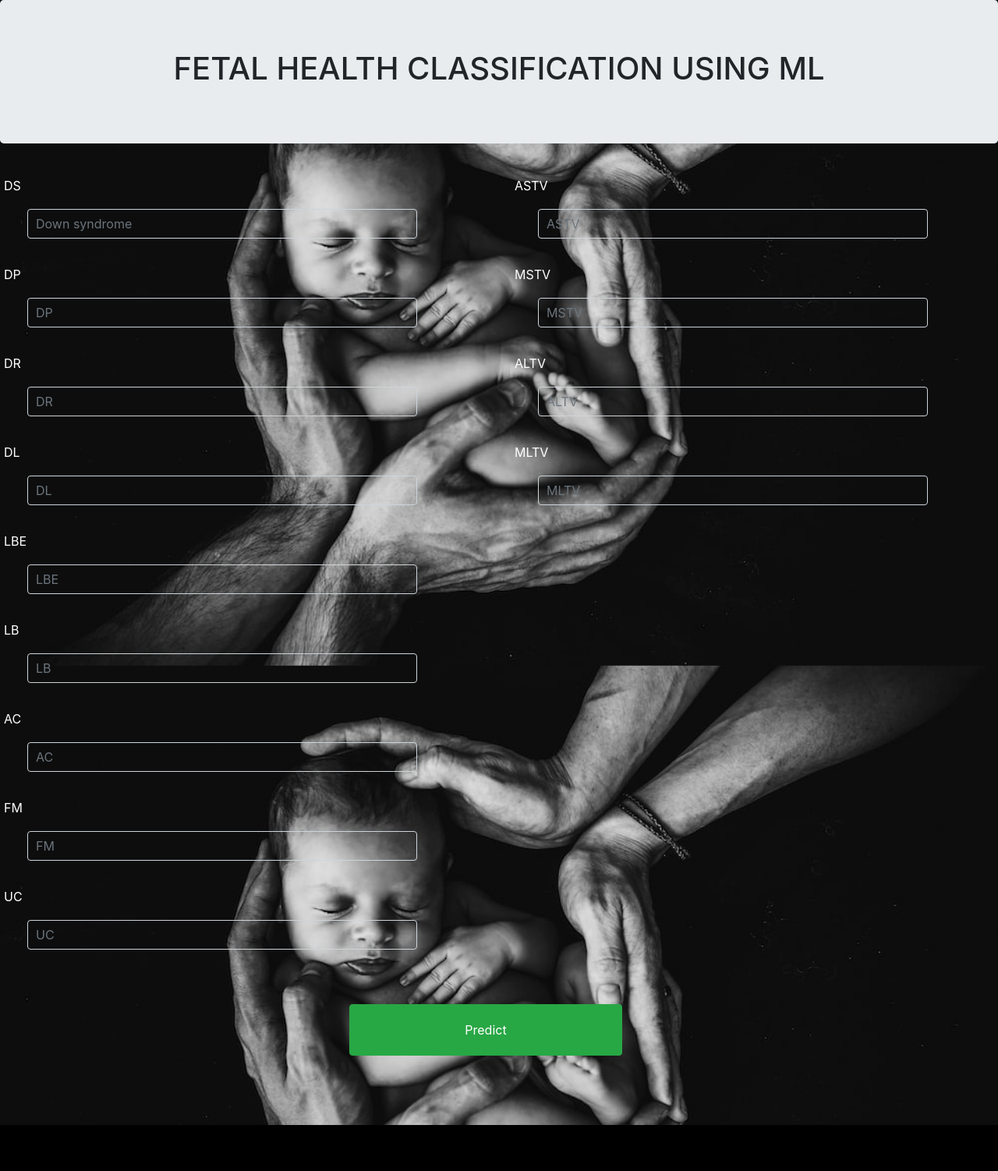
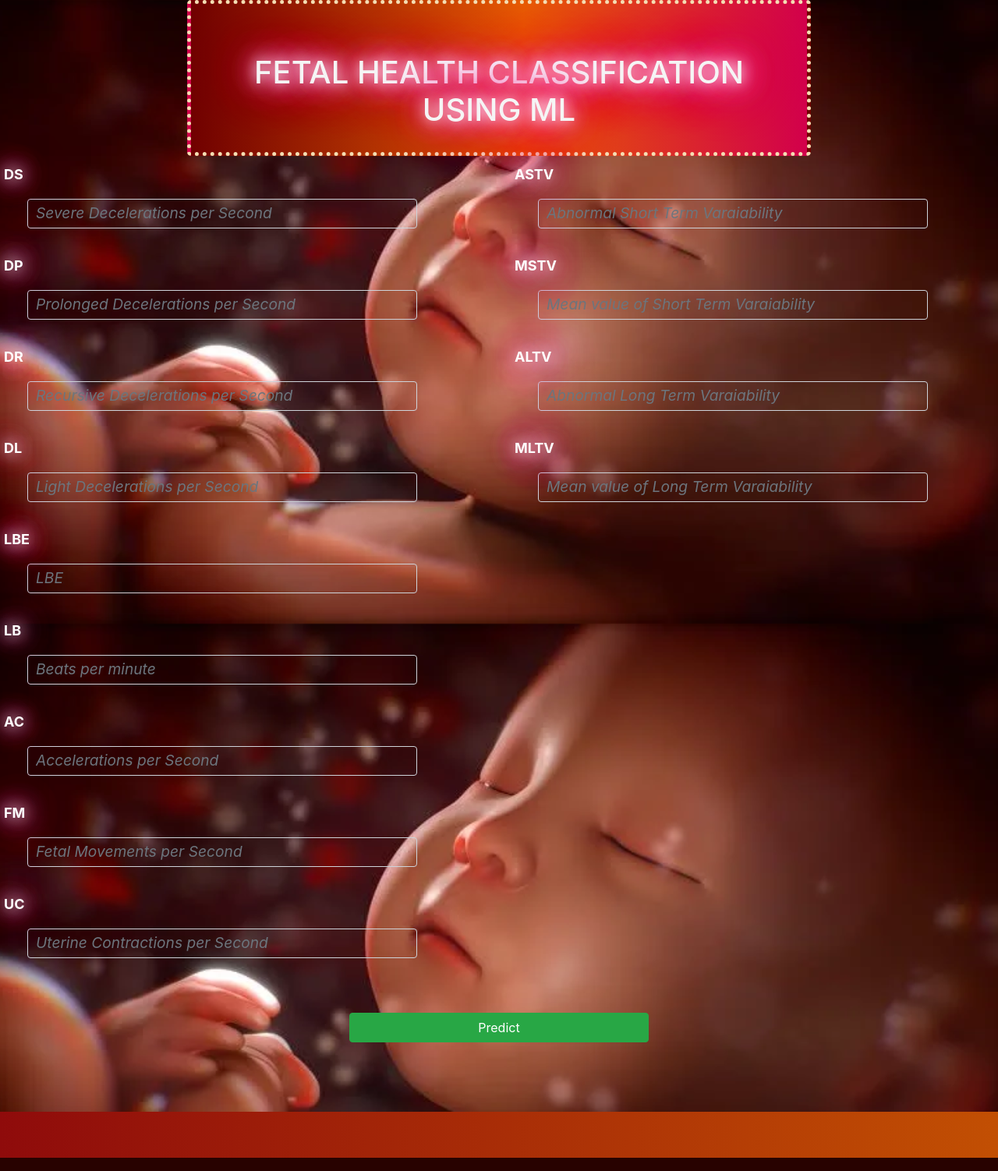
Before and after one commit to Syed-Sohail-26/Fetal-Analysis-System, a Django app: page / in a window 1280 px wide. Shown: the whole page at 78% size. Run offline with Django 3.2, Linux system fonts and the light colour scheme; parts of the project's set-up code (start-up, migrations or seed data) failed here and were passed over; some libraries are stand-ins or nearby versions.

Commit message:
style changed

```diff
--- a/CODE/deploy/app/views.py
+++ b/CODE/deploy/app/views.py
@@ -3,7 +3,7 @@ from django.shortcuts import render, redirect
 import numpy as np
 import joblib
 
-model = joblib.load('C:/Users/SPIRO15/Desktop/featal/deploy/app/MODEL.pkl')
+model = joblib.load('C:/Users/syed/Downloads/CODE/CODE/deploy/app/MODEL.pkl')
 
 # Create your views here.
 def home(request):
--- a/CODE/deploy/templates/index.html
+++ b/CODE/deploy/templates/index.html
@@ -3,39 +3,69 @@
 <!--From https://codepen.io/frytyler/pen/EGdtg-->
 <head>
   <meta charset="UTF-8">
-  <title>TITLE</title>
+  <title>FETAL HEALTH CLASSIFICATION</title>
   {% load static %}
-  <link href="{% static 'css/bootstrap.min.css' %}" rel="stylesheet"
+  	<link href="{% static 'css/bootstrap.min.css' %}" rel="stylesheet">
   	<link href='https://fonts.googleapis.com/css?family=Pacifico' rel='stylesheet' type='text/css'>
  	 <link href='https://fonts.googleapis.com/css?family=Arimo' rel='stylesheet' type='text/css'>
 	<link href='https://fonts.googleapis.com/css?family=Hind:300' rel='stylesheet' type='text/css'>
 	<link href='https://fonts.googleapis.com/css?family=Open+Sans+Condensed:300' rel='stylesheet' type='text/css'>
 <style>
 
-.glow {
+#h1{
+	color:whitesmoke;
+	text-align:center;
+	text-align: center;
+  	animation: glow 1s ease-in-out infinite alternate;
+}
+.jumbotron{
+	background: rgb(112,0,0);
+	background: linear-gradient(90deg, rgba(112,0,0,1) 0%, rgba(231,90,3,1) 54%, rgba(210,0,75,1) 100%);
+	height: 200px;
+	width: 800px;
+	margin:auto;
+	border: 5px dotted wheat;
+}
+
+.glow{
   font-size: 25px;
   color: #fff;
   text-align: center;
   animation: glow 1s ease-in-out infinite alternate;
 }
 
-@-webkit-keyframes glow {
+@-webkit-keyframes glow{
   from {
     text-shadow: 0 0 10px #fff, 0 0 20px #fff, 0 0 30px #e60073, 0 0 40px #e60073, 0 0 50px #e60073, 0 0 60px #e60073, 0 0 70px #e60073;
   }
 
-  to {
+  to{
     text-shadow: 0 0 20px #fff, 0 0 30px #ff4da6, 0 0 40px #ff4da6, 0 0 50px #ff4da6, 0 0 60px #ff4da6, 0 0 70px #ff4da6, 0 0 80px #ff4da6;
 }
 }
+
 .back{
-  background-image:url("{% static 'image/img3.jpg' %}");
+  background-image:url("{% static '\image\img2.jpg' %}");
   background-repeat:no-repeat;
   background-size:cover;
   background-attachment: fixed;
 }
+input {
+    margin-top: 0.5rem;
+	color: white;
+}
+
+input::placeholder {
+  color: white;
+  font-size: 1.2em;
+  font-style: italic;
+}
 .white{
 color:white;
+animation: glow 0.5s ease-in-out infinite alternate;
+font-size: large;
+font-weight: bold;
+
 }
 .nspace{
 margin:15px 15px 30px 30px;
@@ -52,14 +82,19 @@ width:500px
 .gap{
 padding:10px 20px;
 }
+
+.btn btn-success btn-block{
+ width: 450px;
+ height: 350px;
+
+}
+
 </style>
 
 </head>
-
 <body class="back">
- <div>
 	<div class="jumbotron">
-	<h1 style="text-align:center">FETAL HEALTH  CLASSIFICATION USING ML</h1>
+	<h1 id="h1">FETAL HEALTH  CLASSIFICATION USING ML</h1>
 
 	</div>
      <!-- Main Input For Receiving Query to our ML -->
@@ -68,65 +103,65 @@ padding:10px 20px;
 		<div class="row">
 		<div class="gap col-md-6 ">
 		<label class="white" for="">DS</label>
-		<input type="number" class="space form-control" step="0.00001" name="DS" placeholder="Down syndrome" required="required" /><br>
+		<input type="number" class="space form-control" step="0.00001" name="DS" placeholder="Severe Decelerations per Second" required="required" /><br>
 
 		<label class="white"  for="">DP</label>
-		<input type="number" class="space form-control" step="0.00001" name="DP" placeholder="DP" required="required" /><br>
+		<input type="number" class="space form-control" step="0.00001" name="DP" placeholder="Prolonged Decelerations per Second" required="required" /><br>
 
 		<label class="white"  for="">DR</label>
-		<input type="number" class="space form-control" step="0.000001" name="DR" placeholder="DR" required="required" /><br>
+		<input type="number" class="space form-control" step="0.000001" name="DR" placeholder="Recursive Decelerations per Second" required="required" /><br>
 
 		<label class="white" for="">DL</label>
-		<input type="number" class="space form-control" step="0.0000001" name="DL" placeholder="DL" required="required" /><br>
+		<input type="number" class="space form-control" step="0.0000001" name="DL" placeholder="Light Decelerations per Second" required="required" /><br>
 
 
 		<label class="white"  for="">LBE</label>
 		<input type="number" class="space form-control" step="0.00001" name="LBE" placeholder="LBE" required="required" /><br>
 
 		<label class="white" for="">LB</label>
-		<input type="number" class="space form-control" step="0.0000001" name="LB" placeholder="LB" required="required" /><br>
+		<input type="number" class="space form-control" step="0.0000001" name="LB" placeholder="Beats per minute" required="required" /><br>
 
 
 		<label class="white"  for="">AC</label>
-		<input type="number" class="space form-control" step="0.00001" name="AC" placeholder="AC" required="required" /><br>
+		<input type="number" class="space form-control" step="0.00001" name="AC" placeholder="Accelerations per Second" required="required" /><br>
 
 		<label class="white" for="">FM</label>
-		<input type="number" class="space form-control" step="0.0000001" name="FM" placeholder="FM" required="required" /><br>
+		<input type="number" class="space form-control" step="0.0000001" name="FM" placeholder="Fetal Movements per Second" required="required" /><br>
 
 
 		<label class="white"  for="">UC</label>
-		<input type="number" class="space form-control" step="0.00001" name="UC" placeholder="UC" required="required" /><br>
+		<input type="number" class="space form-control" step="0.00001" name="UC" placeholder="Uterine Contractions per Second" required="required" /><br>
 	</div>
 
 	<div class="gap col-md-6">
 
 		<label class="white"  for="">ASTV</label>
-		<input type="number" class="space form-control" step="0.01" name="ASTV" placeholder="ASTV" required="required" /><br>
+		<input type="number" class="space form-control" step="0.01" name="ASTV" placeholder="Abnormal Short Term Varaiability" required="required" /><br>
 
 
 		<label class="white"  for="">MSTV</label>
-		<input type="number" class="space form-control" step="0.01" name="MSTV" placeholder="MSTV" required="required" /><br>
+		<input type="number" class="space form-control" step="0.01" name="MSTV" placeholder="Mean value of Short Term Varaiability" required="required" /><br>
 
 		<label class="white"  for="">ALTV</label>
-		<input type="number" class="space form-control" step="0.01" name="ALTV" placeholder="ALTV" required="required" /><br>
+		<input type="number" class="space form-control" step="0.01" name="ALTV" placeholder="Abnormal Long Term Varaiability" required="required" /><br>
 
 
 		<label class="white"  for="">MLTV</label>
-		<input type="number" class="space form-control" step="0.01" name="MLTV" placeholder="MLTV" required="required" /><br>
+		<input type="number" class="space form-control" step="0.01" name="MLTV" placeholder="Mean value of Long Term Varaiability" required="required" /><br>
 
 
 	</div>
 </div>
 
 <div style="padding:2% 35%">
-  <button type="submit" class="btn btn-success btn-block" style="width:350px;padding:20px">Predict</button>
+  <button type="submit" class="btn btn-success btn-block">Predict</button>
 </div>
 
     </form>
 
    <br>
    <br>
-<div  style="background:black;padding:2% 40%">
+<div  style="background:linear-gradient(90deg,rgb(143, 11, 11),rgb(194, 79, 3));padding:2% 40%">
   <h4 class="glow"> {{ prediction_text }}</h4>
 </div>
 </div>
```
Also changed, not shown: 6 other files. Lines whose indentation alone changed are shown as unchanged.
